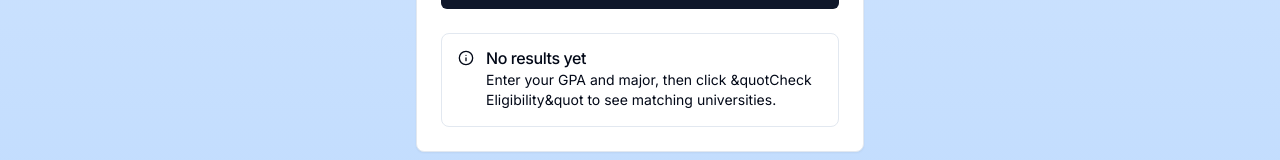
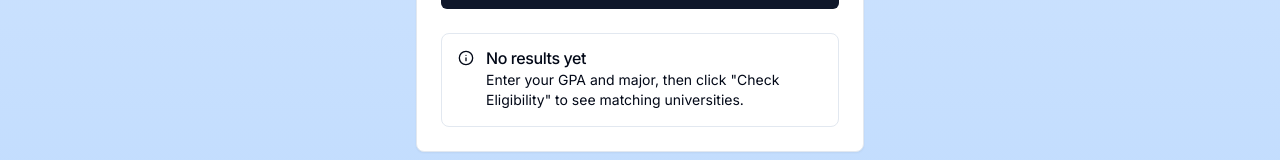
Before and after one commit to aguilerad916/uc-transfer-gpa, a Next.js app: page / in a window 1280 px wide. Shown: the part 515-675 px from the top of the page. Built offline with nearby package versions, Linux system fonts and the light colour scheme.

Commit message:
fix quotes in Alert

```diff
--- a/app/GPAChecker.tsx
+++ b/app/GPAChecker.tsx
@@ -96,7 +96,7 @@ export default function GPAChecker() {
             <Info className="h-4 w-4" />
             <AlertTitle>No results yet</AlertTitle>
             <AlertDescription>
-              Enter your GPA and major, then click &quotCheck Eligibility&quot to see matching universities.
+              Enter your GPA and major, then click &quot;Check Eligibility&quot; to see matching universities.
             </AlertDescription>
           </Alert>
         )}
```
